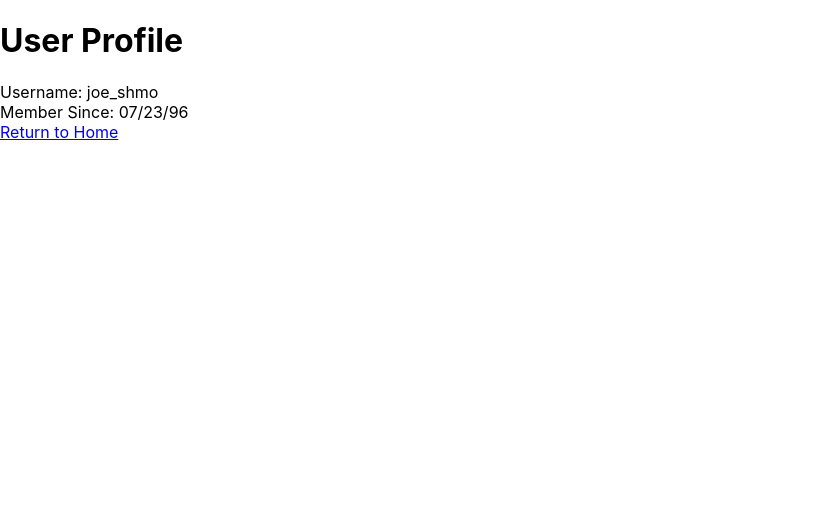
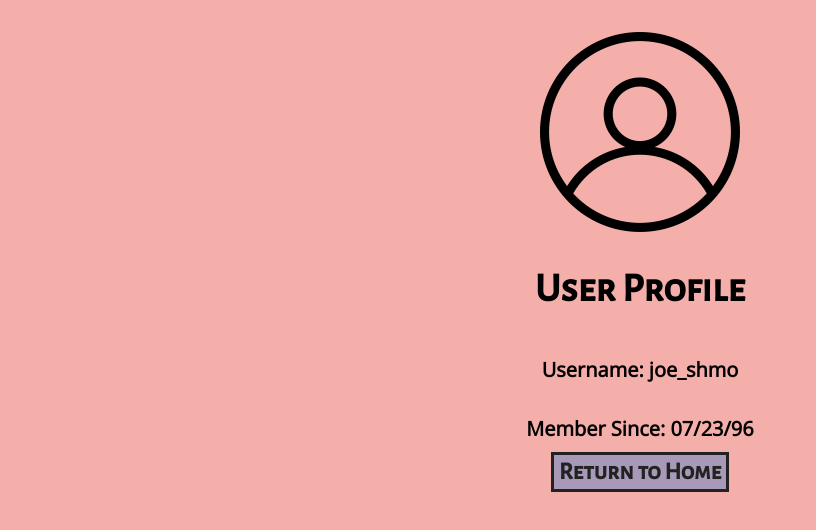
Before and after one commit to vilnytskyy/-summer-2021-39548-assignment-4, a React (Create React App) app: page /userProfile in a window 1280 px wide. Shown: the top 530 px of the page, without its empty margins (0-816 px from the left). Built offline with nearby package versions, Linux system fonts and the light colour scheme.

Commit message:
Added styling, initial credits and debits, and added user img

```diff
--- a/public/index.html
+++ b/public/index.html
@@ -2,19 +2,28 @@
 <html lang="en">
   <head>
     <meta charset="utf-8" />
-    <link rel="icon" href="%PUBLIC_URL%/favicon.ico" />
+    <link rel="icon" href="%PUBLIC_URL%/imgs/piggybank.png" />
     <meta name="viewport" content="width=device-width, initial-scale=1" />
     <meta name="theme-color" content="#000000" />
     <meta
       name="description"
       content="Web site created using create-react-app"
     />
-    <link rel="apple-touch-icon" href="%PUBLIC_URL%/logo192.png" />
+
+    <!-- Fonts -->
+    <link rel="preconnect" href="https://fonts.googleapis.com">
+    <link rel="preconnect" href="https://fonts.gstatic.com" crossorigin>
+    <link href="https://fonts.googleapis.com/css2?family=Alegreya+Sans+SC:wght@500&family=Open+Sans&display=swap"
+        rel="stylesheet">
+
+    <!-- <link rel="apple-touch-icon" href="%PUBLIC_URL%/imgs/logo192.png" /> -->
+
     <!--
       manifest.json provides metadata used when your web app is installed on a
       user's mobile device or desktop. See https://developers.google.com/web/fundamentals/web-app-manifest/
     -->
     <link rel="manifest" href="%PUBLIC_URL%/manifest.json" />
+
     <!--
       Notice the use of %PUBLIC_URL% in the tags above.
       It will be replaced with the URL of the `public` folder during the build.
@@ -24,10 +33,10 @@
       work correctly both with client-side routing and a non-root public URL.
       Learn how to configure a non-root public URL by running `npm run build`.
     -->
-    <title>React App</title>
+    <title>Vasyl's Bank of React</title>
   </head>
   <body>
-    <noscript>You need to enable JavaScript to run this app.</noscript>
+    <!-- <noscript>You need to enable JavaScript to run this app.</noscript> -->
     <div id="root"></div>
     <!--
       This HTML file is a template.
--- a/src/App.js
+++ b/src/App.js
@@ -1,5 +1,6 @@
 import React, { Component } from 'react';
 import { BrowserRouter as Router, Switch, Route } from 'react-router-dom';
+import './css/App.css';
 import Home from './components/Home';
 import UserProfile from './components/UserProfile';
 import LogIn from './components/LogIn';
--- a/src/components/Home.js
+++ b/src/components/Home.js
@@ -10,7 +10,7 @@ class Home extends Component {
                 <img src={bank} alt="piggybank" />
                 <h1>Bank of React</h1>
 
-                <Link to="/userProfile">User Profile</Link>
+                <Link className="link" to="/userProfile">User Profile</Link>
 
                 <AccountBalance accountBalance={this.props.accountBalance} />
             </div>
--- a/src/components/UserProfile.js
+++ b/src/components/UserProfile.js
@@ -1,16 +1,18 @@
 import React, { Component } from 'react';
 import { Link } from 'react-router-dom';
+import user from '../imgs/user.png';
 
 class UserProfile extends Component {
     render() {
         return (
             <div>
+                <img src={user} alt="userImg" />
                 <h1>User Profile</h1>
 
                 <div>Username: {this.props.userName}</div>
                 <div>Member Since: {this.props.memberSince}</div>
 
-                <Link to="/">Return to Home</Link>
+                <Link className="link" to="/">Return to Home</Link>
             </div>
         );
     }
--- a/src/css/App.css
+++ b/src/css/App.css
@@ -1,38 +1,6 @@
-.App {
-  text-align: center;
+div {
+    text-align: center;
+    font-size: 1.25rem;
+    margin: 0;
+    padding: 1rem;
 }
-
-.App-logo {
-  height: 40vmin;
-  pointer-events: none;
-}
-
-@media (prefers-reduced-motion: no-preference) {
-  .App-logo {
-    animation: App-logo-spin infinite 20s linear;
-  }
-}
-
-.App-header {
-  background-color: #282c34;
-  min-height: 100vh;
-  display: flex;
-  flex-direction: column;
-  align-items: center;
-  justify-content: center;
-  font-size: calc(10px + 2vmin);
-  color: white;
-}
-
-.App-link {
-  color: #61dafb;
-}
-
-@keyframes App-logo-spin {
-  from {
-    transform: rotate(0deg);
-  }
-  to {
-    transform: rotate(360deg);
-  }
-}
--- a/src/css/index.css
+++ b/src/css/index.css
@@ -1,13 +1,30 @@
 body {
-  margin: 0;
-  font-family: -apple-system, BlinkMacSystemFont, 'Segoe UI', 'Roboto', 'Oxygen',
-    'Ubuntu', 'Cantarell', 'Fira Sans', 'Droid Sans', 'Helvetica Neue',
-    sans-serif;
-  -webkit-font-smoothing: antialiased;
-  -moz-osx-font-smoothing: grayscale;
+    margin: 0;
+    -webkit-font-smoothing: antialiased;
+    -moz-osx-font-smoothing: grayscale;
+    background-color: #F4AFAB;
 }
 
-code {
-  font-family: source-code-pro, Menlo, Monaco, Consolas, 'Courier New',
-    monospace;
+h1 {
+    font-family: 'Alegreya Sans SC', sans-serif;
 }
+
+div {
+    font-family: 'Open Sans', sans-serif;
+    font-weight: 600;
+}
+
+.link {
+    font-family: 'Alegreya Sans SC', sans-serif;
+    color: #222222;
+    text-decoration: none;
+    font-size: 18pt;
+    background-color: #A799B7;
+    padding: 5px;
+    border-style: solid;
+}
+
+.link:hover {
+    background: #222222;
+    color: #A799B7;
+}
```
Also changed, not shown: public/imgs/piggybank.png (added), src/components/Credits.js (added), src/components/Debits.js (added), src/imgs/user.png (added).
